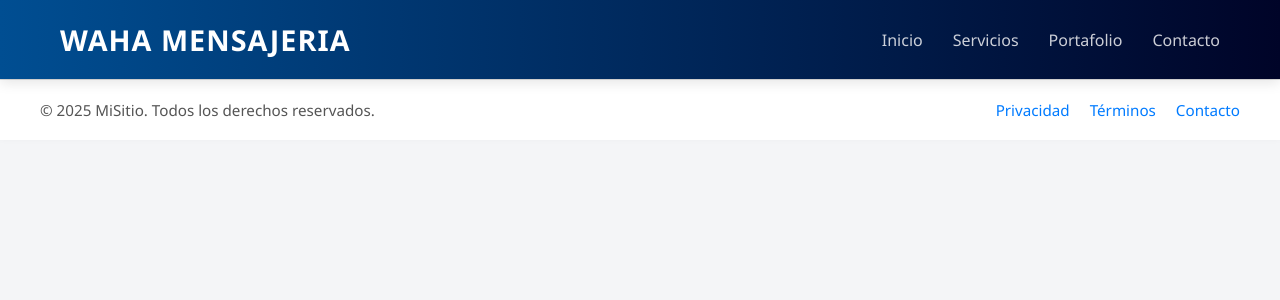
After one commit to NEGROY/cnocnotifi, a PHP site: the page made by vista/layout/footer.php in a window 1280 px wide. The commit adds this page. Shown: the top 300 px of the page. Run offline with PHP 8.4, Linux system fonts and the light colour scheme; the template is opened without the code that fills it, so the values that code supplies are empty.

Commit message:
:construction: header footer

```diff
--- /dev/null
+++ b/vista/css/app.css
@@ -0,0 +1,130 @@
+/* RESET */
+* {
+  margin: 0;
+  padding: 0;
+  box-sizing: border-box;
+}
+
+/* GENERAL */
+body {
+  font-family: 'Segoe UI', Tahoma, Geneva, Verdana, sans-serif;
+  background-color: #f4f5f7;
+  color: #333;
+}
+
+.container {
+  max-width: 1200px;
+  margin: 0 auto;
+  padding: 0 20px;
+}
+
+/* HEADER */
+.main-header {
+  background: linear-gradient(90deg, #004e92, #000428);
+  color: #fff;
+  padding: 20px 0;
+  box-shadow: 0 4px 12px rgba(0,0,0,0.1);
+  position: sticky;
+  top: 0;
+  z-index: 1000;
+}
+
+.main-header .logo {
+  font-size: 1.8rem;
+  font-weight: bold;
+  letter-spacing: 1px;
+}
+
+.main-header .container {
+  display: flex;
+  justify-content: space-between;
+  align-items: center;
+}
+
+.nav-links {
+  display: flex;
+  gap: 30px;
+}
+
+.nav-links a {
+  color: #ffffffcc;
+  text-decoration: none;
+  font-weight: 500;
+  transition: color 0.3s ease;
+}
+
+.nav-links a:hover {
+  color: #ffffff;
+}
+
+.menu-toggle {
+  display: none;
+  font-size: 28px;
+  cursor: pointer;
+  color: white;
+}
+
+/* RESPONSIVE NAV */
+@media (max-width: 768px) {
+  .nav-links {
+    display: none;
+    flex-direction: column;
+    background-color: #002244;
+    position: absolute;
+    top: 70px;
+    right: 20px;
+    padding: 20px;
+    border-radius: 10px;
+    box-shadow: 0 5px 15px rgba(0,0,0,0.2);
+  }
+
+  .nav-links.active {
+    display: flex;
+  }
+
+  .menu-toggle {
+    display: block;
+  }
+}
+
+/* FOOTER */
+footer {
+  background-color: #ffffff;
+  padding: 20px 40px;
+  border-top: 1px solid #ddd;
+  box-shadow: 0 -2px 8px rgba(0, 0, 0, 0.05);
+}
+
+.footer-content {
+  max-width: 1200px;
+  margin: 0 auto;
+  display: flex;
+  flex-wrap: wrap;
+  justify-content: space-between;
+  align-items: center;
+  font-size: 0.95rem;
+  color: #555;
+}
+
+.footer-links {
+  display: flex;
+  gap: 20px;
+}
+
+.footer-links a {
+  text-decoration: none;
+  color: #007bff;
+  transition: color 0.3s ease;
+}
+
+.footer-links a:hover {
+  color: #0056b3;
+}
+
+@media (max-width: 600px) {
+  .footer-content {
+    flex-direction: column;
+    gap: 10px;
+    text-align: center;
+  }
+}
--- /dev/null
+++ b/vista/layout/footer.php
@@ -0,0 +1,15 @@
+    <!-- /contenido-->
+
+    <footer>
+  <div class="footer-content">
+    <p>&copy; 2025 MiSitio. Todos los derechos reservados.</p>
+    <div class="footer-links">
+      <a href="#">Privacidad</a>
+      <a href="#">Términos</a>
+      <a href="#">Contacto</a>
+    </div>
+  </div>
+</footer>
+
+</body>
+</html>
--- /dev/null
+++ b/vista/layout/header.php
@@ -0,0 +1,23 @@
+<!DOCTYPE html>
+<html lang="en">
+<head>
+    <meta charset="UTF-8">
+    <meta name="viewport" content="width=device-width, initial-scale=1.0">
+    <title>WAHA </title>
+    <link rel="stylesheet" href="./vista/css/app.css">
+</head>
+<body>
+  <header class="main-header">
+    <div class="container">
+      <div class="logo">WAHA MENSAJERIA</div>
+      <nav class="nav-links" id="navLinks">
+        <a href="#">Inicio</a>
+        <a href="#">Servicios</a>
+        <a href="#">Portafolio</a>
+        <a href="#">Contacto</a>
+      </nav>
+      <div class="menu-toggle" id="menuToggle">&#9776;</div>
+    </div>
+  </header>
+
+    <!-- contenido-->
```
Also changed, not shown: vista/index.php (+47 -1 lines).
